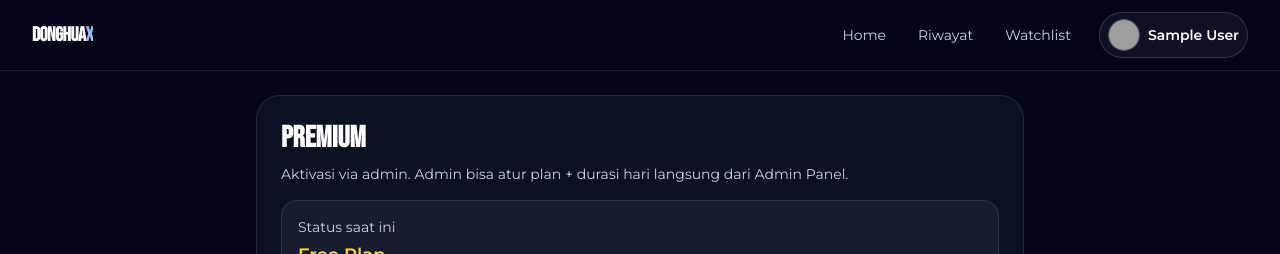
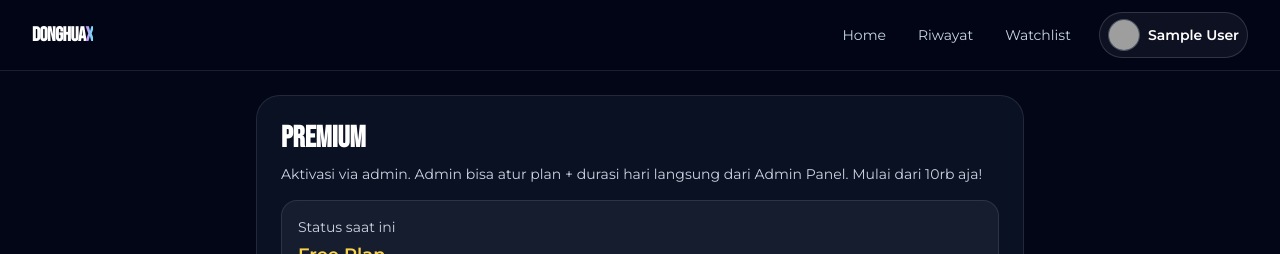
Before and after one commit to Ryzellx/donghuax, a React (Vite) app: page /premium in a window 1280 px wide. Shown: the top 254 px of the page. Built offline with nearby package versions, Linux system fonts and the light colour scheme; no server answers; the database is empty; sample sign-in values are in the browser's storage; grey boxes are pictures that could not be loaded.

Commit message:
Add pricing information to PremiumPage
Updated the PremiumPage component to include a new pricing message for activation.

```diff
--- a/src/pages/PremiumPage.jsx
+++ b/src/pages/PremiumPage.jsx
@@ -16,7 +16,7 @@ export default function PremiumPage() {
       <div className="rounded-3xl border border-white/10 bg-slate-900/70 p-5 sm:p-6">
         <h1 className="font-heading text-2xl font-bold text-white sm:text-3xl">Premium</h1>
         <p className="mt-2 text-sm text-slate-300">
-          Aktivasi via admin. Admin bisa atur plan + durasi hari langsung dari Admin Panel.
+          Aktivasi via admin. Admin bisa atur plan + durasi hari langsung dari Admin Panel. Mulai dari 10rb aja!
         </p>
         <div className="mt-4 rounded-2xl border border-white/10 bg-white/5 p-4">
           <p className="text-sm text-slate-300">Status saat ini</p>
```
